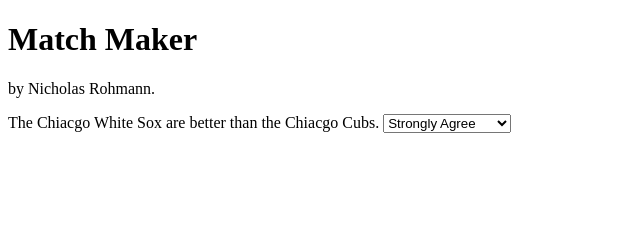
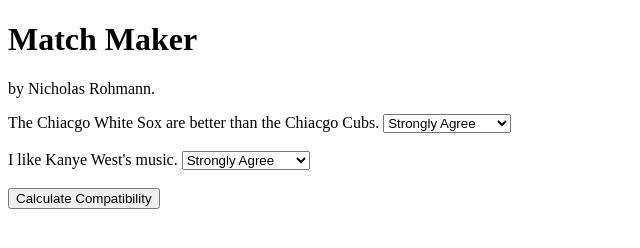
Before and after one commit to nrohmann/project-proposal, a plain HTML site: page match-maker.html in a window 1280 px wide. Shown: the whole page, without its empty margins (0-640 px from the left). Drawn offline with Linux system fonts and the light colour scheme.

Commit message:
File modified

```diff
--- a/match-maker.html
+++ b/match-maker.html
@@ -7,9 +7,35 @@
 <label>
     The Chiacgo White Sox are better than the Chiacgo Cubs.
 </label>
-<select>
-    <option>Strongly Agree</option>
-    <option>Strongly Disagree</option>
+<select id="q1">
+    <option value="5">Strongly Agree</option>
+    <option value="4">Agree</option>
+    <option value="3">Neutral</option>
+    <option value="2">Disagree</option>
+    <option value="1">Strongly Disagree</option>
 </select>
+<br /><br />
+<label>
+    I like Kanye West's music.
+</label>
+<select id="q2">
+    <option value="5">Strongly Agree</option>
+    <option value="4">Agree</option>
+    <option value="3">Neutral</option>
+    <option value="2">Disagree</option>
+    <option value="1">Strongly Disagree</option>
+</select>
+<br /><br />
+
+<button onclick="calculateCompatibility()">
+    Calculate Compatibility
+</button>
+
+<script>
+    console.log("Starting JavaScript")
+    function calculateCompatibility() {
+        console.log("calculateCombatibility")
+    }
+</script>
 </body>
 </html>
```
